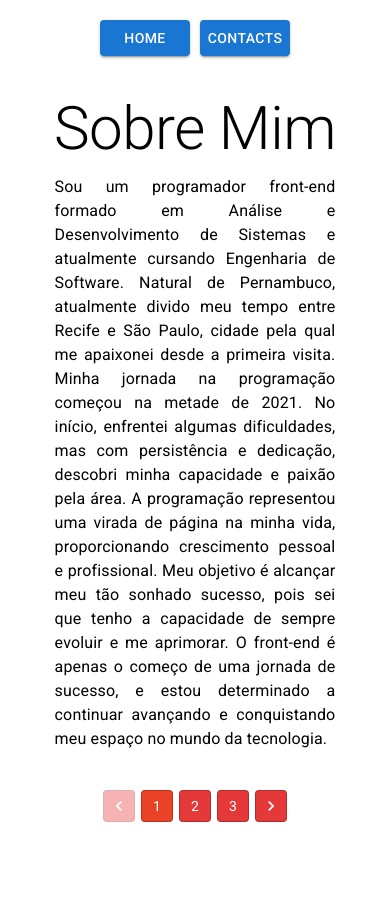
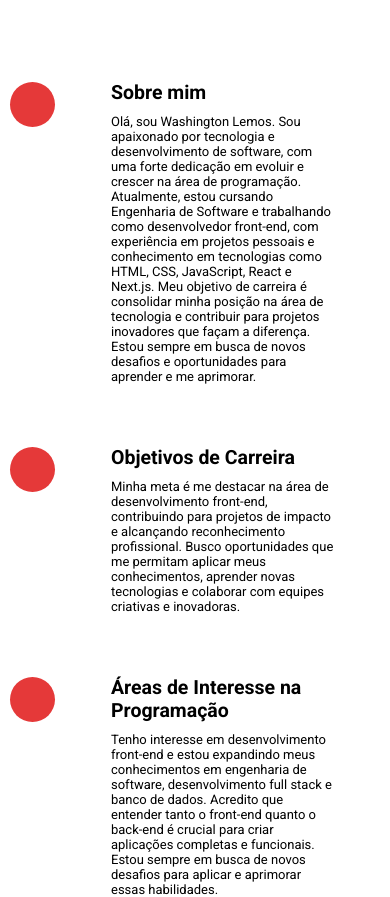
Before and after one commit to lemosdiego/new-portfolio, a Next.js app: page /aboutMe-page in a window 390 px wide. Shown: the top 897 px of the page. Before the commit the page ends 844 px from the top, so only its background shows below. Built offline with nearby package versions, Linux system fonts and the light colour scheme.

Commit message:
Adicionando timeline

```diff
--- a/src/app/aboutMe-page/aboutme.module.css
+++ b/src/app/aboutMe-page/aboutme.module.css
@@ -1,260 +1,183 @@
-@media (min-width: 320px) and (max-width: 480px) {
-  .containerAbout {
-    width: 100%;
-    height: 100vh;
-    display: flex;
-    align-items: center;
-    justify-content: center;
-    flex-direction: column;
+/* Estilos Globais */
+.timeline {
+  position: relative;
+  max-width: 1200px;
+  margin: 100px auto;
 }
 
-  .containerDescription {
-    width: 90%;
-    height: auto;
+.timeline::after {
+  content: "";
+  position: absolute;
+  width: 6px;
+  height: 100%;
+  background: #fff;
+  top: 0;
+  left: 50%;
+  margin-left: -3px;
+  z-index: -1;
+  animation: moveline 6s linear forwards;
+}
+
+.container {
+  padding: 10px 50px;
+  position: relative;
+  width: 50%;
+  animation: movedown 1s linear forwards;
+  opacity: 0;
+}
+
+.container:nth-child(1) {
+  animation-delay: 0s;
+}
+.container:nth-child(2) {
+  animation-delay: 1s;
+}
+.container:nth-child(3) {
+  animation-delay: 2s;
+}
+.container:nth-child(4) {
+  animation-delay: 3s;
+}
+.container:nth-child(5) {
+  animation-delay: 4s;
+}
+
+.textBox {
+  padding: 20px 30px;
+  border: solid 1px #fff;
+  position: relative;
+  border-radius: 15px;
   display: flex;
   flex-direction: column;
-    align-items: center;
-    justify-content: center;
-    gap: 10px;
-    border-radius: 20px;
-    padding-top: 20px;
-    padding-bottom: 20px;
-  }
-
-  .containerPagination {
-    width: 95%;
-    height: auto;
-    display: flex;
-    align-items: center;
-    justify-content: center;
-    height: 70px;
-  }
-
-  .h2 {
-    font-size: 1.7rem;
-    margin-top: 20px;
-  }
-
-  .p {
-    width: 80%;
-    font-size: 0.8rem;
-    text-align: justify;
-    margin-bottom: 30px;
-  }
-
-  .menu {
-    width: auto;
-    height: 70px;
-    display: flex;
-    align-items: center;
-    justify-content: center;
   gap: 10px;
 }
 
-  .button {
-    width: 90px;
+.textBox h2 {
+  font-weight: 600;
+}
+
+.textBox small {
+  display: inline-block;
+  margin-bottom: 15px;
+}
+
+/* Estilos para a div com ícones */
+.iconContainer {
+  position: absolute;
+  width: 45px;
+  height: 45px;
+  border-radius: 50%;
+  overflow: hidden;
+  z-index: 10;
+  background-color: #e53939;
+}
+
+.iconContainer img {
+  width: 100%;
+  height: 100%;
+  object-fit: cover;
+}
+
+.leftContainer {
+  left: 0;
+}
+
+.rightContainer {
+  left: 50%;
+}
+
+.leftContainer .iconContainer {
+  right: -20px;
+  top: 32px;
+}
+
+.rightContainer .iconContainer {
+  left: -20px;
+  top: 32px;
+}
+
+.leftContainerArrow {
+  height: 0;
+  width: 0;
+  position: absolute;
+  top: 28px;
+  z-index: 1;
+  border-top: 15px solid transparent;
+  border-bottom: 15px solid transparent;
+  border-left: 15px solid #fff;
+  right: -15px;
+}
+
+.rightContainerArrow {
+  height: 0;
+  width: 0;
+  position: absolute;
+  top: 28px;
+  z-index: 1;
+  border-top: 15px solid transparent;
+  border-bottom: 15px solid transparent;
+  border-right: 15px solid #fff;
+  left: -15px;
+}
+
+/* Keyframes */
+@keyframes movedown {
+  0% {
+    opacity: 1;
+    transform: translate(-30px);
+  }
+  100% {
+    opacity: 1;
+    transform: translate(0px);
   }
 }
 
-@media (min-width: 481px) and (max-width: 768px) {
-  .containerAbout {
-    width: 100%;
-    height: 100vh;
-    padding: 15px;
-    display: flex;
-    align-items: center;
-    justify-content: center;
-    flex-direction: column;
+@keyframes moveline {
+  0% {
+    height: 0;
   }
-
-  .containerDescription {
-    width: 90%;
-    display: flex;
-    flex-direction: column;
-    align-items: center;
-    justify-content: center;
-    gap: 10px;
-    border-radius: 20px;
-    padding-top: 20px;
-    padding-bottom: 20px;
-  }
-
-  .containerPagination {
-    width: 90%;
-    height: 70px;
-    display: flex;
-    align-items: center;
-    justify-content: center;
-  }
-
-  .h2 {
-    font-size: 2rem;
-    margin-top: 20px;
-  }
-
-  .p {
-    width: 80%;
-    font-size: 0.9rem;
-    text-align: justify;
-    margin-bottom: 40px;
-  }
-
-  .menu {
-    width: 90%;
-    height: 70px;
-    display: flex;
-    align-items: center;
-    justify-content: center;
-    gap: 10px;
-  }
-
-  .button {
-    width: 100px;
+  100% {
+    height: 100%;
   }
 }
 
-@media (min-width: 769px) and (max-width: 1200px) {
-  .containerAbout {
-    width: 100%;
-    height: 100vh;
-    display: flex;
-    align-items: center;
-    justify-content: center;
-    flex-direction: column;
+/* Media Queries */
+@media (max-width: 768px) {
+  .timeline {
+    margin: 50px auto;
   }
 
-  .containerDescription {
-    width: 70%;
-    height: auto;
-    display: flex;
-    flex-direction: column;
-    align-items: center;
-    justify-content: center;
-    gap: 10px;
-    border-radius: 20px;
-    padding-top: 20px;
-    padding-bottom: 20px;
+  .timeline::after {
+    left: 31px;
   }
 
-  .containerPagination {
-    width: 85%;
-    height: auto;
-    display: flex;
-    align-items: center;
-    justify-content: center;
-    height: 80px;
+  .container {
+    width: 100%;
+    padding-left: 80px;
+    padding-right: 25px;
   }
 
-  .h2 {
-    font-size: 2.8rem;
-    margin-top: 20px;
+  .textBox {
+    font-size: 13px;
   }
 
-  .p {
-    width: 80%;
-    font-size: 1.1rem;
-    text-align: justify;
-    margin-bottom: 40px;
+  .textBox small {
+    margin-bottom: 10px;
   }
 
-  .menu {
-    width: 80%;
-    height: 70px;
-    display: flex;
-    align-items: center;
-    justify-content: center;
-    gap: 10px;
+  .rightContainer {
+    left: 0;
   }
 
-  .button {
-    width: 110px;
+  .leftContainer .iconContainer,
+  .rightContainer .iconContainer {
+    left: 10px;
+  }
+
+  .leftContainerArrow,
+  .rightContainerArrow {
+    border-right: 15px solid #fff;
+    border-left: 0;
+    left: -15px;
   }
 }
-
-@media (min-width: 1201px) {
-  .containerAbout {
-    width: 100%;
-    height: 100vh;
-    display: flex;
-    align-items: center;
-    justify-content: center;
-    flex-direction: column;
-  }
-
-  .containerDescription {
-    width: 60%;
-    display: flex;
-    flex-direction: column;
-    align-items: center;
-    justify-content: center;
-    gap: 10px;
-    border-radius: 20px;
-    padding-top: 20px;
-    padding-bottom: 20px;
-  }
-
-  .containerPagination {
-    width: 80%;
-    height: 10%;
-    display: flex;
-    align-items: center;
-    justify-content: center;
-  }
-
-  .h2 {
-    font-size: 3rem;
-    margin-top: 20px;
-  }
-
-  .p {
-    width: 70%;
-    font-size: 1.1rem;
-    text-align: justify;
-    margin-bottom: 40px;
-  }
-
-  .menu {
-    width: 40%;
-    height: 10vh;
-    display: flex;
-    align-items: center;
-    justify-content: center;
-    gap: 20px;
-  }
-
-  .button {
-    width: 100px;
-  }
-}
-
-.button {
-  background-color: #e53939;
-}
-
-.button:hover {
-  background-color: #e539398b;
-}
-
-.containerAbout {
-  background-color: var(--containerAbout-background);
-}
-
-[data-theme="light"] .containerAbout {
-  --containerAbout-background: #f0ecf0;
-}
-
-[data-theme="dark"] .containerAbout {
-  --containerAbout-background: #121212;
-}
-
-.containerDescription {
-  background-color: var(--containerDescription-background);
-}
-
-[data-theme="light"] .containerDescription {
-  --containerDescription-background: #fff;
-}
-
-[data-theme="dark"] .containerDescription {
-  --containerDescription-background: #333333;
-}
--- a/src/app/aboutMe-page/page.js
+++ b/src/app/aboutMe-page/page.js
@@ -1,136 +1,111 @@
-"use client";
+import Styles from "./aboutme.module.css";
 
-import { useState } from "react";
-import { Box, Button, Pagination, Stack, Typography } from "@mui/material";
-import Link from "next/link";
-import Styles from "./aboutme.module.css";
-import Header from "../pages/header/header";
-
-const AboutMePage = () => {
-  const [page, setPage] = useState(1);
-
-  const handlePageChange = (event, value) => {
-    setPage(value);
-  };
-
-  const renderContent = () => {
-    switch (page) {
-      case 1:
-        return (
-          <>
-            <Typography variant="h2" className={Styles.h2}>
-              Sobre Mim
-            </Typography>
-            <Typography className={Styles.p} variant="body1">
-              Sou um programador front-end formado em Análise e Desenvolvimento
-              de Sistemas e atualmente cursando Engenharia de Software. Natural
-              de Pernambuco, atualmente divido meu tempo entre Recife e São
-              Paulo, cidade pela qual me apaixonei desde a primeira visita.
-              Minha jornada na programação começou na metade de 2021. No início,
-              enfrentei algumas dificuldades, mas com persistência e dedicação,
-              descobri minha capacidade e paixão pela área. A programação
-              representou uma virada de página na minha vida, proporcionando
-              crescimento pessoal e profissional. Meu objetivo é alcançar meu
-              tão sonhado sucesso, pois sei que tenho a capacidade de sempre
-              evoluir e me aprimorar. O front-end é apenas o começo de uma
-              jornada de sucesso, e estou determinado a continuar avançando e
-              conquistando meu espaço no mundo da tecnologia.
-            </Typography>
-          </>
-        );
-      case 2:
-        return (
-          <>
-            <Typography variant="h2" className={Styles.h2}>
-              Gostos Pessoais
-            </Typography>
-            <Typography className={Styles.p} variant="body1">
+const About = () => {
+  return (
+    <section className={Styles.about}>
+      <div className={Styles.timeline}>
+        <div className={`${Styles.container} ${Styles.leftContainer}`}>
+          <div className={Styles.iconContainer}></div>
+          <div className={Styles.textBox}>
+            <h2 id="sobre">Sobre mim</h2>
+            <p>
+              Olá, sou Washington Lemos. Sou apaixonado por tecnologia e
+              desenvolvimento de software, com uma forte dedicação em evoluir e
+              crescer na área de programação. Atualmente, estou cursando
+              Engenharia de Software e trabalhando como desenvolvedor front-end,
+              com experiência em projetos pessoais e conhecimento em tecnologias
+              como HTML, CSS, JavaScript, React e Next.js. Meu objetivo de
+              carreira é consolidar minha posição na área de tecnologia e
+              contribuir para projetos inovadores que façam a diferença. Estou
+              sempre em busca de novos desafios e oportunidades para aprender e
+              me aprimorar.
+            </p>
+            <span className={Styles.leftContainerArrow}></span>
+          </div>
+        </div>
+        <div className={`${Styles.container} ${Styles.rightContainer}`}>
+          <div className={Styles.iconContainer}></div>
+          <div className={Styles.textBox}>
+            <h2 id="objetivos">Objetivos de Carreira</h2>
+            <p>
+              Minha meta é me destacar na área de desenvolvimento front-end,
+              contribuindo para projetos de impacto e alcançando reconhecimento
+              profissional. Busco oportunidades que me permitam aplicar meus
+              conhecimentos, aprender novas tecnologias e colaborar com equipes
+              criativas e inovadoras.
+            </p>
+            <span className={Styles.rightContainerArrow}></span>
+          </div>
+        </div>
+        <div className={`${Styles.container} ${Styles.leftContainer}`}>
+          <div className={Styles.iconContainer}></div>
+          <div className={Styles.textBox}>
+            <h2 id="interesses">Áreas de Interesse na Programação</h2>
+            <p>
+              Tenho interesse em desenvolvimento front-end e estou expandindo
+              meus conhecimentos em engenharia de software, desenvolvimento full
+              stack e banco de dados. Acredito que entender tanto o front-end
+              quanto o back-end é crucial para criar aplicações completas e
+              funcionais. Estou sempre em busca de novos desafios para aplicar e
+              aprimorar essas habilidades.
+            </p>
+            <span className={Styles.leftContainerArrow}></span>
+          </div>
+        </div>
+        <div className={`${Styles.container} ${Styles.rightContainer}`}>
+          <div className={Styles.iconContainer}></div>
+          <div className={Styles.textBox}>
+            <h2 id="gostos">Gostos Pessoais</h2>
+            <p>
               Sou uma pessoa apaixonada por viajar e explorar novos lugares.
               Entre os diversos destinos que já tive a oportunidade de conhecer
               pelo Brasil, a Chapada dos Veadeiros se destacou como o mais
               marcante. Lá, tive a chance de me conectar profundamente com a
               natureza através de suas cachoeiras deslumbrantes e trilhas
               revitalizantes. A natureza exerce um efeito renovador em mim, e
-              sempre busco estar em contato com ela. Além das viagens, tenho um
-              grande apreço por esportes como futebol e ciclismo, que me ajudam
-              a manter um estilo de vida ativo e saudável. No universo dos
-              games, sou fã do estilo battlegrounds, que sempre me proporciona
-              momentos de diversão e desafio. Valorizo muito o tempo com minha
-              família e adoro aproveitar os fins de semana para estar com eles,
-              seja em atividades ao ar livre ou em momentos de lazer. Sou um
-              grande apreciador de filmes e séries, e meus gêneros preferidos
-              são os de guerra e de heróis. As histórias intensas e inspiradoras
-              desses gêneros sempre me envolvem e me fascinam.
-            </Typography>
-          </>
-        );
-      case 3:
-        return (
-          <>
-            <Typography variant="h2" className={Styles.h2}>
-              Motivações
-            </Typography>
-            <Typography className={Styles.p} variant="body1">
-              Minhas principais motivações na vida giram em torno de construir
-              um futuro melhor e viver de maneira plena. Acredito que a
-              tecnologia será a chave para alcançar esses objetivos, pois ela
-              abre portas para inúmeras oportunidades e inovações. Tenho muitos
-              sonhos, entre eles conhecer Machu Picchu, um destino que sempre me
-              fascinou. Estou aguardando ansiosamente pela minha primeira grande
-              oportunidade na área de tecnologia, onde poderei mostrar todo meu
-              potencial e provar que sou capaz. Nunca desistir dos meus sonhos é
-              a força motriz que me impulsiona diariamente, e essa determinação
-              é a minha principal motivação.
-            </Typography>
-          </>
-        );
-      default:
-        return null;
-    }
-  };
-
-  return (
-    <section className={Styles.containerAbout}>
-      <Box className={Styles.menu}>
-        <Link href="/" passHref>
-          <Button className={Styles.button} variant="contained">
-            Home
-          </Button>
-        </Link>
-        <Link href="/contact-page" passHref>
-          <Button className={Styles.button} variant="contained">
-            Contacts
-          </Button>
-        </Link>
-      </Box>
-      <Box className={Styles.containerDescription}>{renderContent()}</Box>
-      <Box className={Styles.containerPagination}>
-        <Stack className={Styles.stack} spacing={2}>
-          <Pagination
-            className={Styles.pagination}
-            count={3}
-            page={page}
-            onChange={handlePageChange}
-            variant="outlined"
-            shape="rounded"
-            sx={{
-              "& .MuiPaginationItem-root": {
-                backgroundColor: "#e53939",
-                color: "#fff",
-                "&:hover": {
-                  backgroundColor: "#e539398b",
-                },
-                "&.Mui-selected": {
-                  backgroundColor: "#e94226",
-                  color: "#fff",
-                },
-              },
-            }}
-          />
-        </Stack>
-      </Box>
+              sempre busco estar em contato com ela.
+            </p>
+            <p>
+              Além das viagens, tenho um grande apreço por esportes como futebol
+              e ciclismo, que me ajudam a manter um estilo de vida ativo e
+              saudável. No universo dos games, sou fã do estilo battlegrounds,
+              que sempre me proporciona momentos de diversão e desafio. Valorizo
+              muito o tempo com minha família e adoro aproveitar os fins de
+              semana para estar com eles, seja em atividades ao ar livre ou em
+              momentos de lazer.
+            </p>
+            <p>
+              Sou um grande apreciador de filmes e séries, e meus gêneros
+              preferidos são os de guerra e de heróis. As histórias intensas e
+              inspiradoras desses gêneros sempre me envolvem e me fascinam.
+            </p>
+            <span className={Styles.rightContainerArrow}></span>
+          </div>
+        </div>
+        <div className={`${Styles.container} ${Styles.leftContainer}`}>
+          <div className={Styles.iconContainer}></div>
+          <div className={Styles.textBox}>
+            <h2 id="motivacoes">Motivações</h2>
+            <p>
+              Minha principal motivação para participar da comunidade Código
+              Certo Coders é a oportunidade de crescer profissionalmente e me
+              conectar com outros desenvolvedores apaixonados por tecnologia.
+              Acredito que a comunidade oferece um ambiente enriquecedor para
+              compartilhar conhecimentos, aprender novas habilidades e colaborar
+              em projetos desafiadores. Quero me envolver ativamente, contribuir
+              com minhas habilidades e, ao mesmo tempo, absorver experiências e
+              insights de outros membros. Estou determinado a utilizar essa
+              plataforma para acelerar minha evolução na área de desenvolvimento
+              front-end, alcançar meus objetivos de carreira e mostrar meu
+              potencial em um espaço que valoriza a inovação e o aprendizado
+              contínuo.
+            </p>
+            <span className={Styles.leftContainerArrow}></span>
+          </div>
+        </div>
+      </div>
     </section>
   );
 };
 
-export default AboutMePage;
+export default About;
```
Lines whose indentation alone changed are shown as unchanged.
